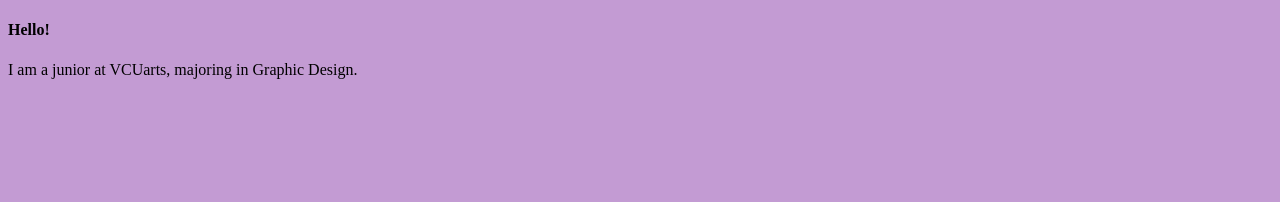
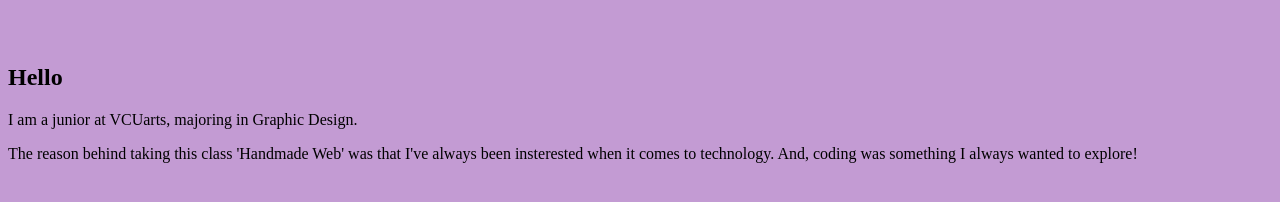
Before and after one commit to rutujanagulpelli/class-site, a plain HTML site: page about/index3.html in a window 1280 px wide. Drawn offline with Linux system fonts and the light colour scheme.

Commit message:
About Updated

```diff
--- a/about/index3.html
+++ b/about/index3.html
@@ -7,7 +7,10 @@
     body{background-color: #C39BD3;}
     </style>
   <body>
-  <p><h4>Hello!</h4></p>
+    <br>
+    <br>
+  <h2>Hello</h2>
   <p>I am a junior at VCUarts, majoring in Graphic Design.</p>
+  <p>The reason behind taking this class 'Handmade Web' was that I've always been insterested when it comes to technology. And, coding was something I always wanted to explore!</p>
   </body>
   </html>
```
Also changed, not shown: 1 other file.
